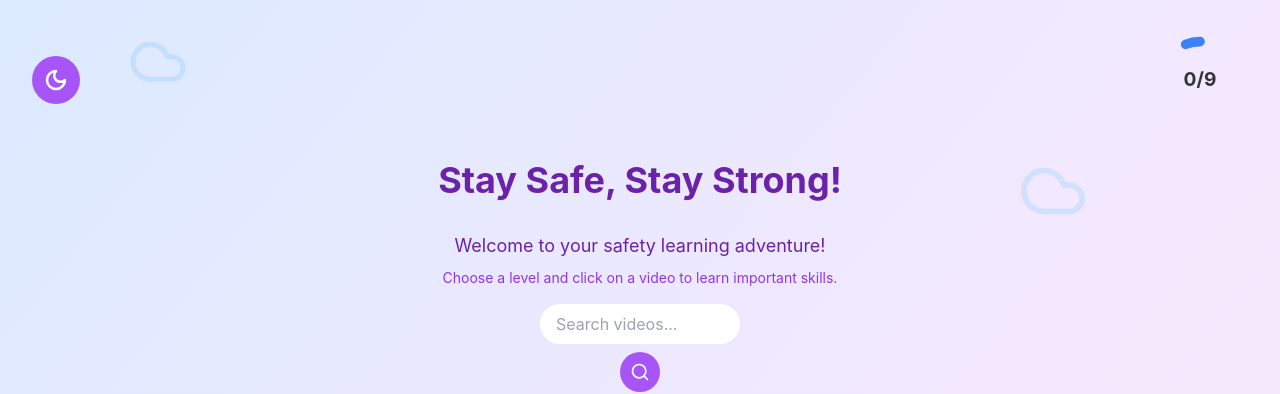
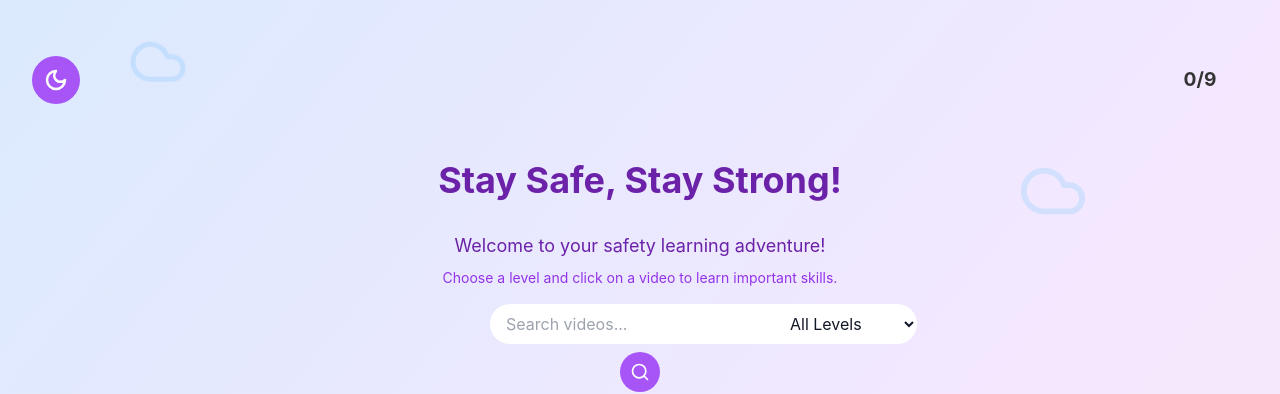
Before and after one commit to DWE-CLOUD/ZENARA, a React (Create React App) app in the folder frontend/: page /learning in a window 1280 px wide. Both pictures are taken after a click on the button 640 px from the left and 332 px from the top of the page. Shown: the top 394 px of the page. Built offline with nearby package versions, Linux system fonts and the light colour scheme.

Commit message:
Updated learning.js

```diff
--- a/frontend/src/learning.js
+++ b/frontend/src/learning.js
@@ -1,4 +1,4 @@
-import React, { useState } from 'react';
+import React, { useState, useMemo } from 'react';
 import { motion, AnimatePresence } from 'framer-motion';
 import { Play, Sun, Moon, Cloud, Star, Search } from 'lucide-react';
 
@@ -17,7 +17,7 @@ const videos = [
 const VideoThumbnail = ({ video, onWatch, watched, darkMode }) => {
     return (
         <motion.div
-            className={`relative transition-all duration-300 ${watched ? 'bg-green-300 rounded-xl' : ''}`} // Changed to light green
+            className={`relative transition-all duration-300 ${watched ? 'bg-green-300 rounded-xl' : ''}`}
             style={{ zIndex: 30 }}
             whileHover={{ scale: 1.05 }}
             whileTap={{ scale: 0.95 }}
@@ -50,10 +50,16 @@ const VideoThumbnail = ({ video, onWatch, watched, darkMode }) => {
 };
 
 const FriendlyCircularProgress = ({ completed, total, darkMode }) => {
-    const radius = 15;
+    const radius = 16; // Increased from 15 to 16 to match the circle's r attribute
     const circumference = 2 * Math.PI * radius;
-    const fillPercentage = (completed / total) * 100;
-    const dashOffset = circumference - (fillPercentage / 100) * circumference;
+
+    // Calculate fill percentage
+    const fillPercentage = completed >= total ? 100 : (completed / total) * 100;
+
+    // Calculate the stroke dash offset, ensuring it's 0 when fillPercentage is 100
+    const dashOffset = fillPercentage === 100
+        ? 0  // Explicitly set to 0 for full completion
+        : circumference - (fillPercentage / 100) * circumference;
 
     return (
         <div className="flex flex-col items-center" style={{ zIndex: 60 }}>
@@ -65,14 +71,22 @@ const FriendlyCircularProgress = ({ completed, total, darkMode }) => {
                         cy="20"
                         r="16"
                         fill="none"
-                        stroke={completed === total ? "#10B981" : "#3B82F6"}
+                        stroke={fillPercentage === 100 ? "#10B981" : "#3B82F6"}
                         strokeWidth="4"
                         strokeDasharray={circumference}
                         strokeDashoffset={dashOffset}
-                        strokeLinecap="round"
+                        strokeLinecap="butt" // Changed from "round" to "butt"
                         transform="rotate(-90 20 20)"
                     />
-                    <text x="20" y="20" textAnchor="middle" dy=".3em" fontSize="8" fill={darkMode ? "#FFFFFF" : "#333333"} fontWeight="bold">
+                    <text
+                        x="20"
+                        y="20"
+                        textAnchor="middle"
+                        dy=".3em"
+                        fontSize="8"
+                        fill={darkMode ? "#FFFFFF" : "#333333"}
+                        fontWeight="bold"
+                    >
                         {`${completed}/${total}`}
                     </text>
                 </svg>
@@ -86,6 +100,7 @@ const AnimatedCloud = ({ darkMode, size, top, left, right, animationDuration })
         <motion.div
             className="absolute"
             style={{ top, left, right, zIndex: 10 }}
+            initial={{ y: 0, opacity: 0.6 }}
             animate={{
                 y: [0, 20, 0],
                 opacity: [0.6, 1, 0.6],
@@ -102,24 +117,38 @@ const AnimatedCloud = ({ darkMode, size, top, left, right, animationDuration })
 };
 
 const BackgroundElements = ({ darkMode }) => {
+    const cloudPositions = useMemo(() => [
+        { size: 60, top: "20px", left: "10%", animationDuration: 5 },
+        { size: 80, top: "60%", right: "5%", animationDuration: 7 },
+        { size: 50, top: "40%", left: "20%", animationDuration: 6 },
+        { size: 70, top: "10%", right: "15%", animationDuration: 8 },
+    ], []);
+
+    const starPositions = useMemo(() =>
+            Array.from({ length: 6 }).map(() => ({
+                top: `${Math.random() * 100}%`,
+                left: `${Math.random() * 100}%`,
+                duration: 3 + Math.random() * 2,
+            })),
+        []);
+
     return (
         <>
-            <AnimatedCloud darkMode={darkMode} size={60} top="20px" left="10%" animationDuration={5} />
-            <AnimatedCloud darkMode={darkMode} size={80} top="60%" right="5%" animationDuration={7} />
-            <AnimatedCloud darkMode={darkMode} size={50} top="40%" left="20%" animationDuration={6} />
-            <AnimatedCloud darkMode={darkMode} size={70} top="10%" right="15%" animationDuration={8} />
-            {darkMode && Array.from({ length: 6 }).map((_, index) => (
+            {!darkMode && cloudPositions.map((cloud, index) => (
+                <AnimatedCloud key={index} darkMode={darkMode} {...cloud} />
+            ))}
+            {darkMode && starPositions.map((star, index) => (
                 <motion.div
                     key={index}
                     className="absolute"
-                    style={{ zIndex: 10, top: `${Math.random() * 100}%`, left: `${Math.random() * 100}%` }}
+                    style={{ zIndex: 10, top: star.top, left: star.left }}
                     animate={{
                         scale: [0.8, 1.2, 0.8],
                         opacity: [0.6, 1, 0.6],
                     }}
                     transition={{
                         repeat: Infinity,
-                        duration: 3 + Math.random() * 2,
+                        duration: star.duration,
                         ease: "easeInOut",
                     }}
                 >
@@ -130,9 +159,10 @@ const BackgroundElements = ({ darkMode }) => {
     );
 };
 
-const SearchBar = ({ darkMode, onSearch, filteredCount, totalCount }) => {
+const SearchBar = ({ darkMode, onSearch, onFilterChange, filteredCount, totalCount }) => {
     const [isExpanded, setIsExpanded] = useState(false);
     const [searchTerm, setSearchTerm] = useState('');
+    const [selectedLevel, setSelectedLevel] = useState('All');
 
     const handleSearchClick = () => {
         if (isExpanded && searchTerm) {
@@ -144,13 +174,18 @@ const SearchBar = ({ darkMode, onSearch, filteredCount, totalCount }) => {
 
     const handleInputChange = (e) => {
         setSearchTerm(e.target.value);
-        onSearch(e.target.value);
+        onSearch(e.target.value, selectedLevel);
+    };
+
+    const handleLevelChange = (e) => {
+        setSelectedLevel(e.target.value);
+        onFilterChange(searchTerm, e.target.value);
     };
 
     const handleSubmit = (e) => {
         e.preventDefault();
         if (searchTerm) {
-            onSearch(searchTerm);
+            onSearch(searchTerm, selectedLevel);
         }
     };
 
@@ -158,19 +193,35 @@ const SearchBar = ({ darkMode, onSearch, filteredCount, totalCount }) => {
         <form onSubmit={handleSubmit} className="relative flex flex-col items-center" style={{ zIndex: 70 }}>
             <AnimatePresence>
                 {isExpanded && (
-                    <motion.input
+                    <motion.div
                         initial={{ width: 0, opacity: 0 }}
-                        animate={{ width: "200px", opacity: 1 }}
+                        animate={{ width: "300px", opacity: 1 }}
                         exit={{ width: 0, opacity: 0 }}
                         transition={{ duration: 0.3 }}
+                        className="flex"
+                    >
+                        <input
                             type="text"
                             placeholder="Search videos..."
-                        className={`py-2 px-4 rounded-full outline-none ${
+                            className={`py-2 px-4 rounded-l-full outline-none flex-grow ${
                                 darkMode ? 'bg-gray-700 text-white' : 'bg-white text-gray-900'
                             }`}
                             value={searchTerm}
                             onChange={handleInputChange}
                         />
+                        <select
+                            value={selectedLevel}
+                            onChange={handleLevelChange}
+                            className={`py-2 px-4 rounded-r-full outline-none ${
+                                darkMode ? 'bg-gray-700 text-white' : 'bg-white text-gray-900'
+                            }`}
+                        >
+                            <option value="All">All Levels</option>
+                            <option value="Beginner">Beginner</option>
+                            <option value="Intermediate">Intermediate</option>
+                            <option value="Advanced">Advanced</option>
+                        </select>
+                    </motion.div>
                 )}
             </AnimatePresence>
             <motion.button
@@ -206,10 +257,11 @@ const ChildSafetyLearningPage = () => {
         }
     };
 
-    const handleSearch = (searchTerm) => {
+    const handleSearch = (searchTerm, level) => {
         const filtered = videos.filter(video =>
-            video.title.toLowerCase().includes(searchTerm.toLowerCase()) ||
-            video.level.toLowerCase().includes(searchTerm.toLowerCase())
+            (video.title.toLowerCase().includes(searchTerm.toLowerCase()) ||
+                video.level.toLowerCase().includes(searchTerm.toLowerCase())) &&
+            (level === 'All' || video.level === level)
         );
         setFilteredVideos(filtered);
     };
@@ -263,6 +315,7 @@ const ChildSafetyLearningPage = () => {
                     <SearchBar
                         darkMode={darkMode}
                         onSearch={handleSearch}
+                        onFilterChange={handleSearch}
                         filteredCount={filteredVideos.length}
                         totalCount={videos.length}
                     />
```
Lines whose indentation alone changed are shown as unchanged.
